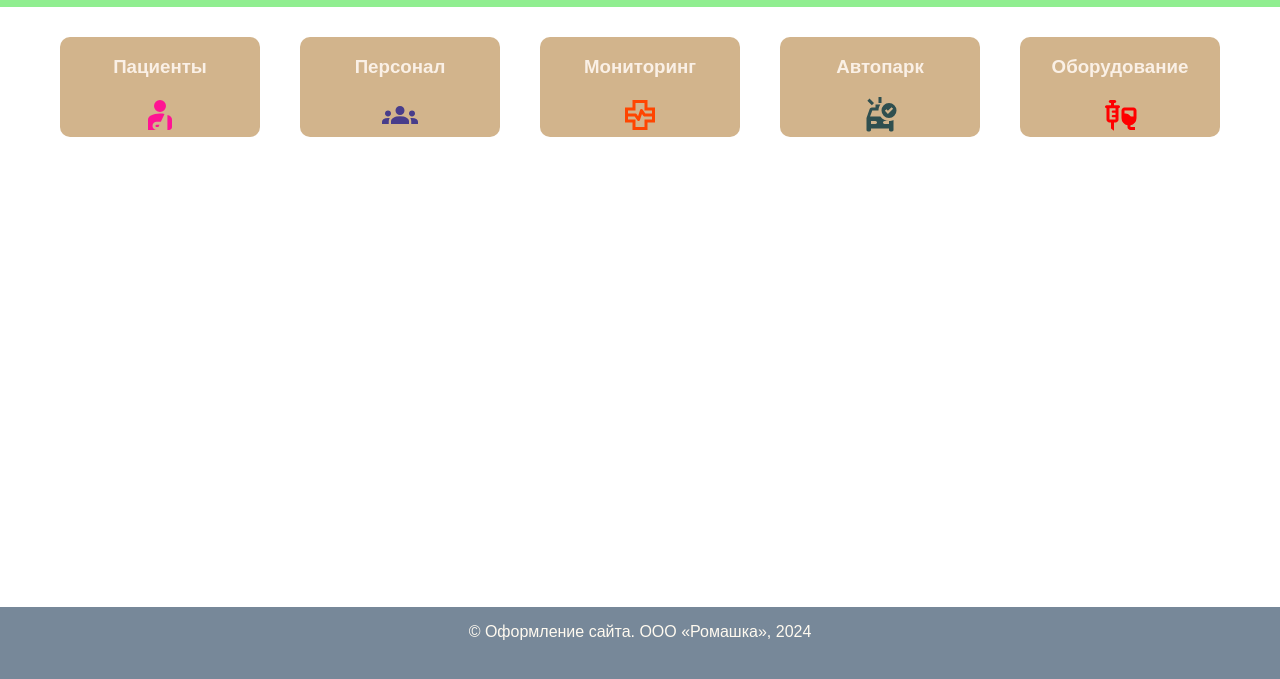
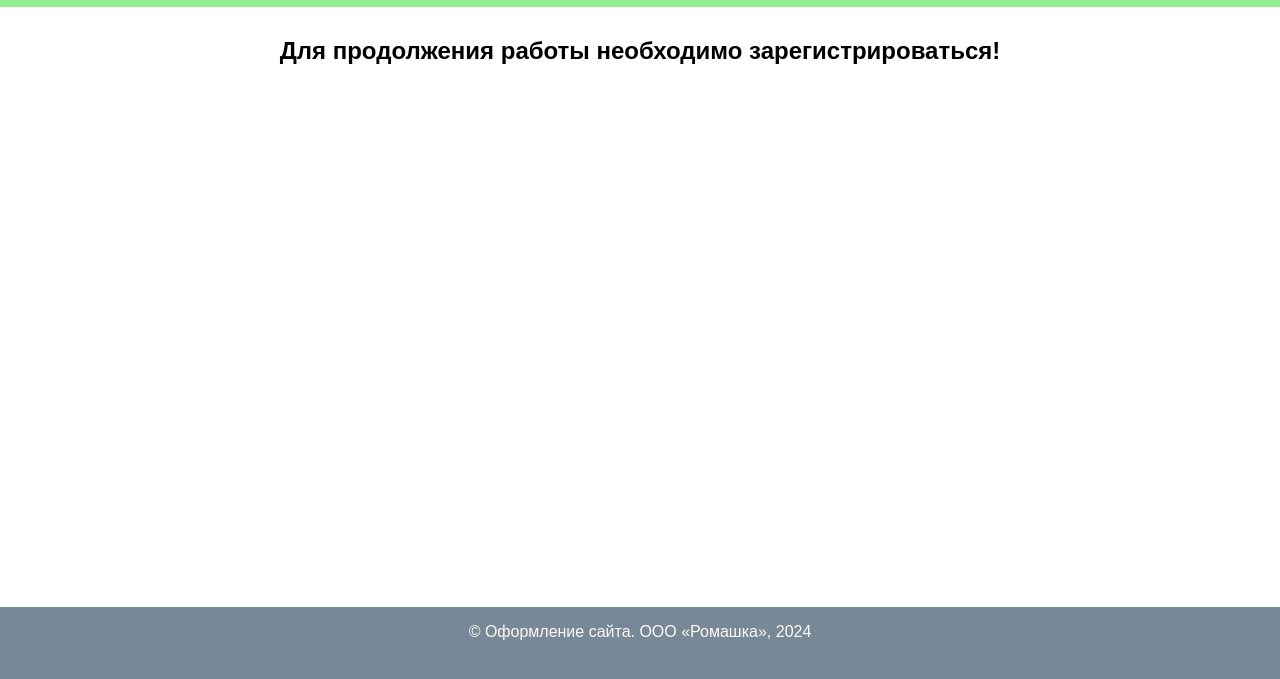
Before and after one commit to RamZek158/hospital, a website: page public_html/index.html in a window 1280 px wide. Shown: the part 93-772 px from the top of the page. Drawn offline with Linux system fonts and the light colour scheme.

Commit message:
Addedd registration message

```diff
--- a/public_html/css/main.css
+++ b/public_html/css/main.css
@@ -38,6 +38,16 @@ body {
  padding: 10px;
  height: calc(100vh - 220px);
  overflow-y: auto;
+}
+
+.unregisterUserMessageContainer {
+    display: flex;
+    flex-direction: column;
+    align-items: center;
+    justify-content: center;
+    position: relative;
+    margin: 100px 10px 100px;
+    padding: 10px;
 }
 
 .headerContainer {
--- a/public_html/js/main.js
+++ b/public_html/js/main.js
@@ -67,6 +67,7 @@ function setLogin(loginName){
     setCookie(LOGIN_USER_COOKIE_NAME, loginName);
     window.location.href = 'index.html';
     loginButton.innerHTML = 'Войти';
+    removeUnregisterUserMessage();
 }
 
 function loginAction(event) {
@@ -87,6 +88,7 @@ function ready() {
 }
 
 function createLayout() {
+    const isLogged = getCookie(LOGIN_USER_COOKIE_NAME);
     header = document.getElementById('header');
     headerContainer = document.createElement('div');
     headerContainer.classList.add('headerContainer');
@@ -125,9 +127,15 @@ function createLayout() {
     copyright.appendChild(node);
     copyright.style.color = '#FFFAF0';
     footerContainer.appendChild(copyright);
+
+    if(!isLogged) {
+        addUnregisterUserMessage();
+    }
 }
 
-function addUnregisterUserMessage(){
+function addUnregisterUserMessage() {
+    const contentContainer = document.getElementsByClassName('contentContainer')[0];
+    contentContainer.style.display = 'none';
     unregisterUserMessageContainer = document.createElement('div');
     unregisterUserMessageContainer.classList.add('unregisterUserMessageContainer');
     const unregisterUserMessageHeader =  document.createElement('h2');
@@ -138,5 +146,7 @@ function addUnregisterUserMessage(){
 }
 
 function removeUnregisterUserMessage() {
+    const contentContainer = document.getElementsByClassName('contentContainer')[0];
     unregisterUserMessageContainer.remove();
+    contentContainer.style.display = 'block';
 }
```
